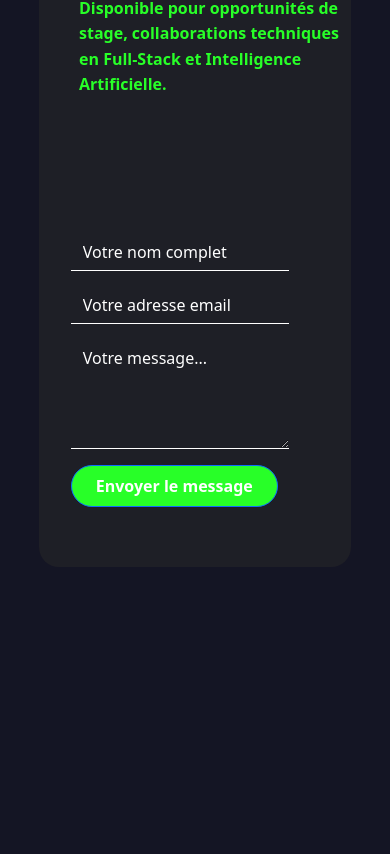
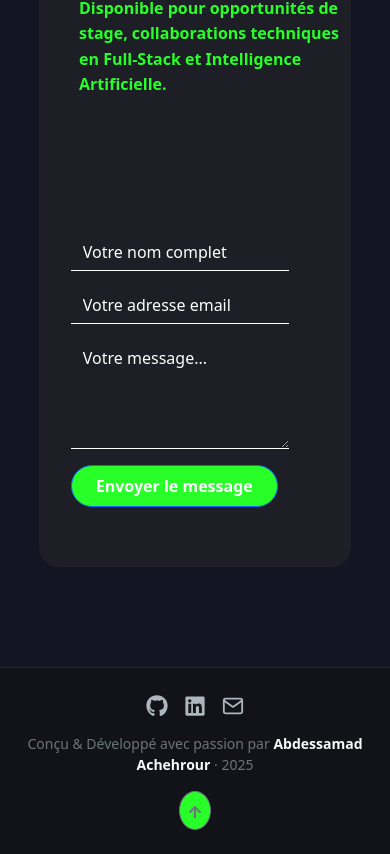
Before and after one commit to Achehrour05/portfulio, a React (Create React App) app in the folder portfulio/: page / in a window 390 px wide. Shown: the part 5130-5984 px from the top of the page. Before the commit the page ends 5797 px from the top, so only its background shows below. Built offline with nearby package versions, Linux system fonts and the light colour scheme.

Commit message:
feat(ui): add modern responsive Footer with copyright and quick return button

```diff
--- a/portfulio/src/App.js
+++ b/portfulio/src/App.js
@@ -3,6 +3,7 @@ import Midle from "./myfiles/Midle";
 import Skills from "./myfiles/Skills";
 import Projects from "./myfiles/Projects";
 import ContactUs from "./myfiles/ContactUs";
+import Footer from "./myfiles/Footer";
 
 function App() {
   return (
@@ -12,6 +13,7 @@ function App() {
       <Skills/>
       <Projects/>
       <ContactUs/>
+      <Footer/>
     </>
   );
 }
--- /dev/null
+++ b/portfulio/src/myfiles/Footer.css
@@ -0,0 +1,14 @@
+.footer-container {
+  background: #111319;
+  border-top: 1px solid rgba(255, 255, 255, 0.08);
+}
+
+.footer-icon {
+  color: #adb5bd;
+  transition: all 0.25s ease;
+}
+
+.footer-icon:hover {
+  color: #61DAFB;
+  transform: translateY(-3px);
+}
--- /dev/null
+++ b/portfulio/src/myfiles/Footer.jsx
@@ -0,0 +1,56 @@
+import React from "react";
+import { FaGithub, FaLinkedin, FaArrowUp } from "react-icons/fa";
+import { FiMail } from "react-icons/fi";
+import "./Footer.css";
+
+function Footer() {
+  const scrollToTop = () => {
+    window.scrollTo({ top: 0, behavior: "smooth" });
+  };
+
+  return (
+    <footer className="footer-container py-4 text-center text-light">
+      <div className="container d-flex flex-column align-items-center">
+        <div className="footer-socials mb-3 d-flex gap-3">
+          <a
+            href="https://github.com/Achehrour05"
+            target="_blank"
+            rel="noopener noreferrer"
+            className="footer-icon"
+            aria-label="GitHub"
+          >
+            <FaGithub size={22} />
+          </a>
+          <a
+            href="https://www.linkedin.com/in/abdessamad-achehrour-800138346"
+            target="_blank"
+            rel="noopener noreferrer"
+            className="footer-icon"
+            aria-label="LinkedIn"
+          >
+            <FaLinkedin size={22} />
+          </a>
+          <a
+            href="mailto:abdessamadachehrour@gmail.com"
+            className="footer-icon"
+            aria-label="Email"
+          >
+            <FiMail size={22} />
+          </a>
+        </div>
+        <p className="mb-2 text-secondary small">
+          Conçu & Développé avec passion par <b className="text-light">Abdessamad Achehrour</b> · 2025
+        </p>
+        <button
+          onClick={scrollToTop}
+          className="btn btn-outline-secondary btn-sm rounded-circle p-2 mt-2"
+          aria-label="Back to top"
+        >
+          <FaArrowUp />
+        </button>
+      </div>
+    </footer>
+  );
+}
+
+export default Footer;
```
